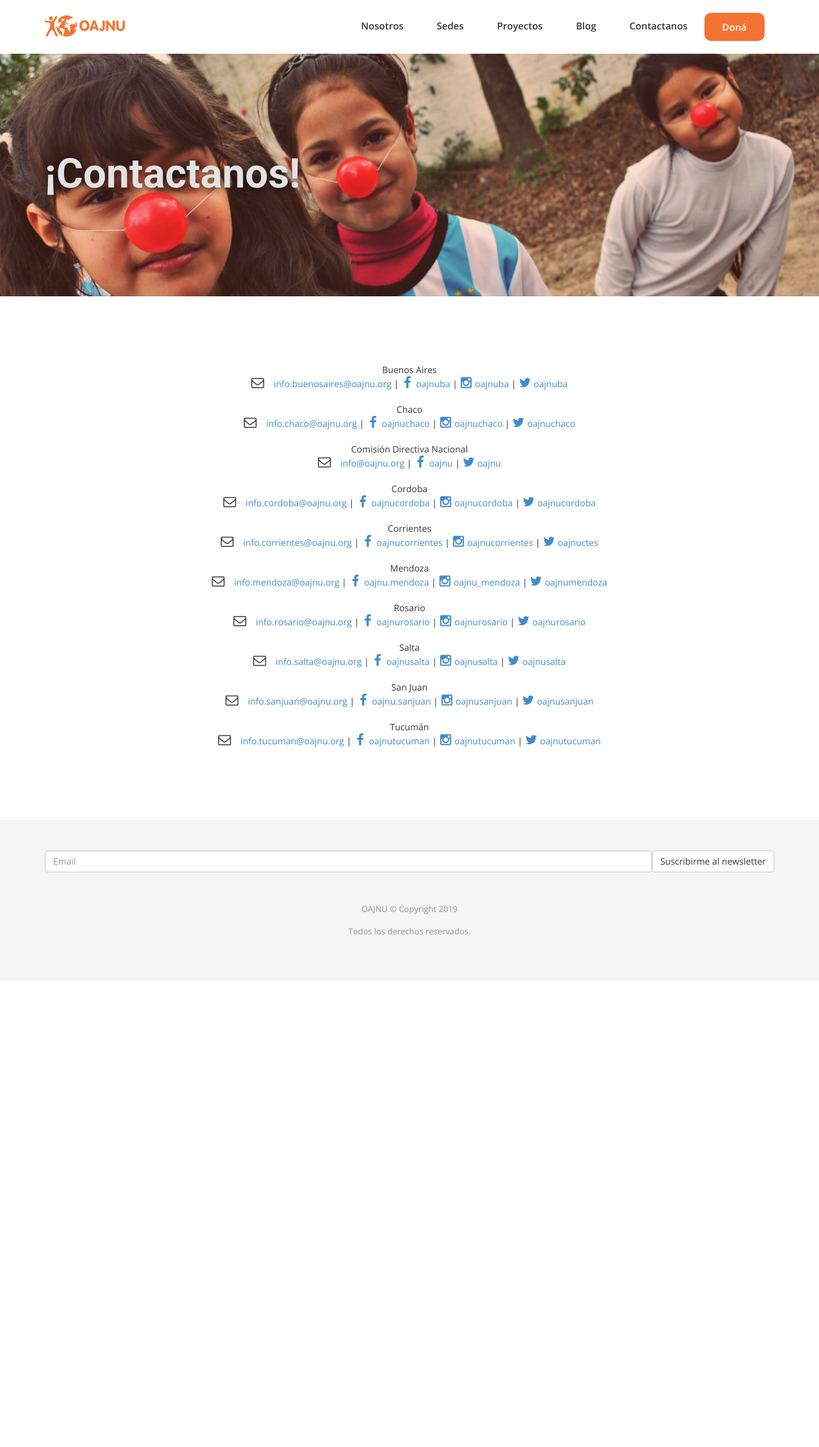
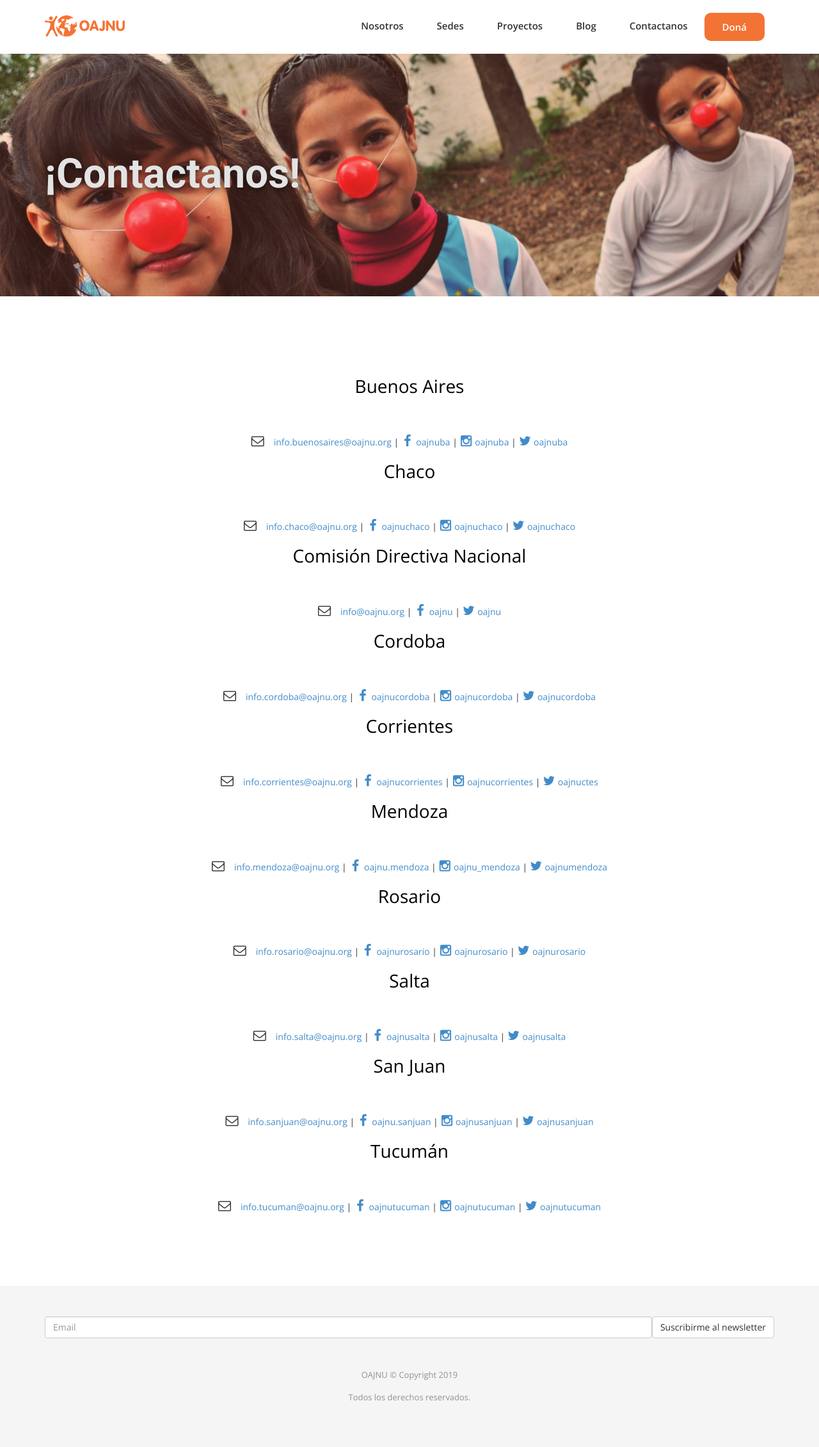
Before and after one commit to OAJNU/oajnu.github.io, a Jekyll site: the page built from contactanos.html, in a window 1280 px wide. Shown: the whole page at 64% size. Built offline with Jekyll 4.4.1, drawn with Linux system fonts in a browser that asks for light colours; nearby versions of some CDN libraries; some web fonts are replaced; before the commit the page ends 1533 px from its top, so only the background shows below that.

Commit message:
Editando contacto

```diff
--- a/contactanos.html
+++ b/contactanos.html
@@ -26,7 +26,7 @@ permalink: /contactanos/
           <ul class="address-block">
             {% for sede in site.sedes %}
             <li>
-              {{ sede.title | uppercase }}<br>
+              <h2>{{ sede.title | uppercase }}</h2><br>
               <i class="fa fa-envelope-o"></i><a href="mailto:{{ sede.email }}"  title="Email">{{ sede.email }}</a>
               {% if sede.socialmedia.size > 0 %}
               {% for socialmedia in sede.socialmedia %}
```
